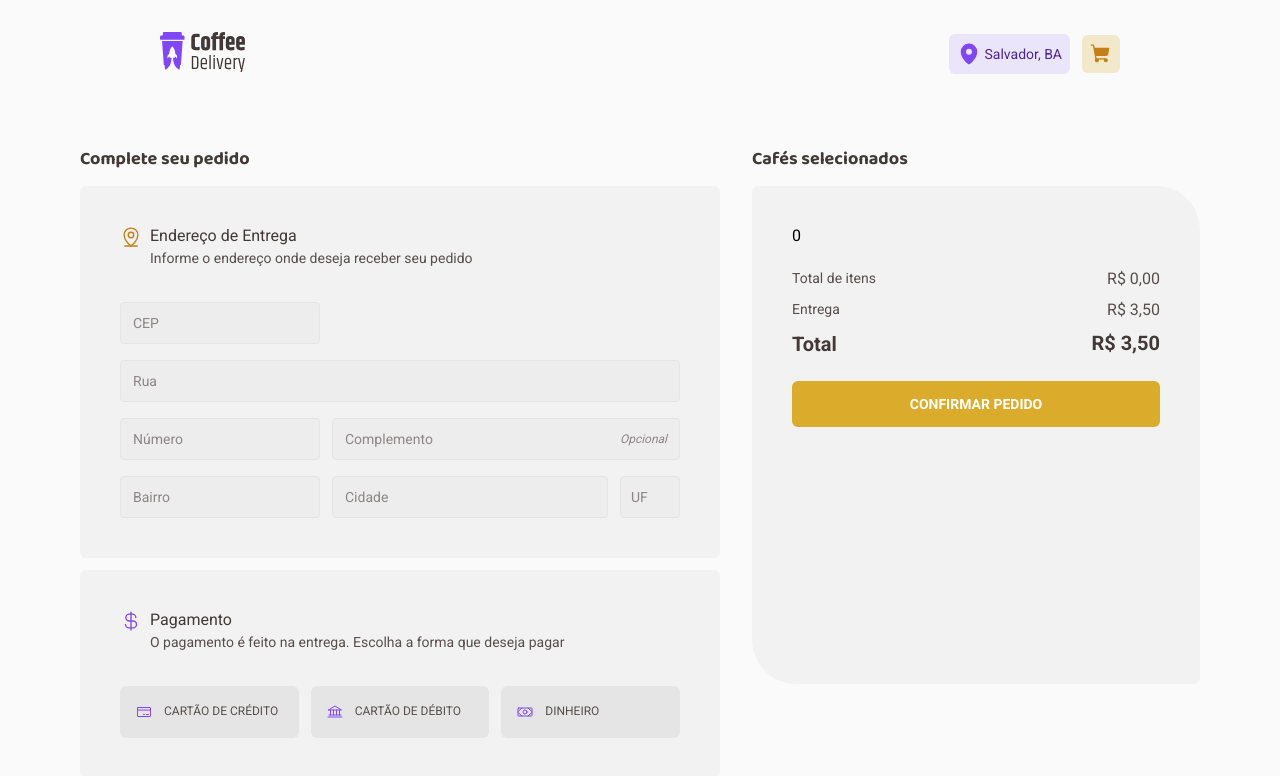
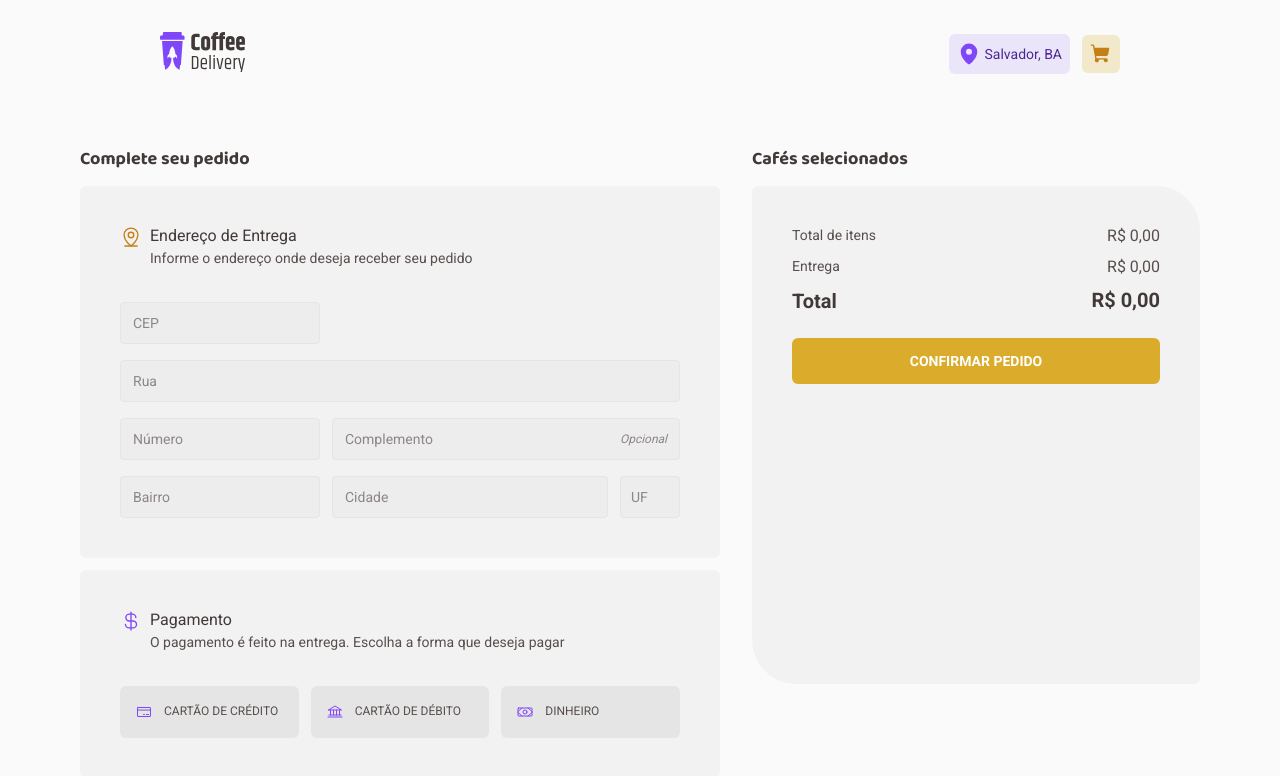
Before and after one commit to loressl/challenge-coffee-delivery, a React (Vite) app: page /checkout in a window 1280 px wide. Shown: the top 776 px of the page. Built offline with nearby package versions, Linux system fonts and the light colour scheme.

Commit message:
chore: inicializado adição de form e atualização no hook useCoffee

```diff
--- a/src/components/ButtonSelect/index.tsx
+++ b/src/components/ButtonSelect/index.tsx
@@ -7,12 +7,13 @@ interface ButtonSelectProps {
     total: number
     onIncrement: () => void
     onDecrement:() => void
+    disabledButton?: boolean
 }
 
-export function ButtonSelect({widthButton, heightButton, total, onIncrement, onDecrement}:ButtonSelectProps) {
+export function ButtonSelect({widthButton, heightButton, total, onIncrement, onDecrement, disabledButton}:ButtonSelectProps) {
     return (
         <ButtonSelectContainer widthButton={widthButton} heightButton={heightButton}>
-            <button onClick={onDecrement} disabled={total < 1}>
+            <button onClick={onDecrement} disabled={disabledButton}>
                 <Minus size={14} />
             </button>
             <span>{total}</span>
--- a/src/components/Input/index.tsx
+++ b/src/components/Input/index.tsx
@@ -1,7 +1,7 @@
-import { HTMLAttributes } from "react";
+import { InputHTMLAttributes } from "react";
 import { InputContainer } from "./styles";
 
-interface InputProps extends HTMLAttributes<HTMLInputElement> {
+interface InputProps extends InputHTMLAttributes<HTMLInputElement> {
     widthCustom: string
     optional?: string
 }
--- a/src/hooks/useCoffee.tsx
+++ b/src/hooks/useCoffee.tsx
@@ -17,6 +17,7 @@ interface CartCoffeeData {
     addCoffee: (coffeeId: number) => Promise<void>
     updateCoffeeAmount: ({coffeeId, amount}: UpdateCoffeeAmount) => void
     deliveryFee: number
+    removeCoffee: (coffeeId: number) => void
 }
 
 const CartCoffeeContext = createContext<CartCoffeeData>({} as CartCoffeeData)
@@ -77,8 +78,24 @@ export function CartCoffeeProvider({ children }: CartCoffeeProviderProps) {
         }
     }
 
+    const removeCoffee = (coffeeId: number) => {
+        try {
+            const newListCoffee = [...coffees]
+            const coffeeIndex = newListCoffee.findIndex((item) => item.id === coffeeId)
+            if(coffeeIndex >= 0) {
+                newListCoffee.splice(coffeeIndex, 1)
+                setCoffees(newListCoffee)
+                localStorage.setItem('@RocketCoffee:coffee', JSON.stringify(newListCoffee))
+            } else {
+                throw Error()
+            }
+        } catch (error) {
+            toast.error('Erro na remoção do produto')
+        }
+    }
+
     return (
-        <CartCoffeeContext.Provider value={{ coffees, addCoffee, updateCoffeeAmount, deliveryFee }}>
+        <CartCoffeeContext.Provider value={{ coffees, addCoffee, updateCoffeeAmount, deliveryFee, removeCoffee }}>
             {children}
         </CartCoffeeContext.Provider>
     )
--- a/src/pages/Checkout/components/Address/index.tsx
+++ b/src/pages/Checkout/components/Address/index.tsx
@@ -2,8 +2,21 @@ import { AddressContainer, FormContainer } from "./styles";
 import { MapPinLine } from 'phosphor-react'
 import { Input } from "../../../../components/Input";
 import { Frame } from "../Frame";
+import { cepMask } from '../../../../util/mask'
+import { FormEvent } from "react";
+import { useFormContext } from "react-hook-form";
 
 export function Address() {
+    const { register, setValue } = useFormContext()
+
+    const handleInputChange = (e: FormEvent<HTMLInputElement>) => {
+        const target = e.target as HTMLInputElement
+        if (target.name === 'cep'){
+            const mask = cepMask(target.value)
+            setValue(target.name, mask)
+        }
+        console.log(target.name)
+    }
 
     return (
         <AddressContainer>
@@ -17,8 +30,11 @@ export function Address() {
                 />
                 <FormContainer>
                     <Input
+                        {...register('cep')}
                         placeholder="CEP"
                         widthCustom="12.5rem"
+                        maxLength={8}
+                        onChange={(e) => handleInputChange(e)}
                     />
                     <Input
                         placeholder="Rua"
--- a/src/pages/Checkout/components/CoffeeSelected/index.tsx
+++ b/src/pages/Checkout/components/CoffeeSelected/index.tsx
@@ -1,16 +1,29 @@
 import { Trash } from "phosphor-react";
 import { ButtonSelect } from "../../../../components/ButtonSelect";
+import { useCoffee } from "../../../../hooks/useCoffee";
 import { Coffee } from "../../../../types";
 import { ButtonRemove, CoffeeSelectedContainer, Divider } from "./styles";
 
 interface CoffeeSelectedProps {
     coffee: Coffee
-    onIncrement: () => void
-    onDecrement: () => void
     subTotal: string
 }
 
-export function CoffeeSelected({coffee, onDecrement, onIncrement, subTotal }: CoffeeSelectedProps) {
+export function CoffeeSelected({coffee, subTotal }: CoffeeSelectedProps) {
+
+    const { updateCoffeeAmount, removeCoffee } = useCoffee()
+
+    const handleOnDecrement = (id: number, amount: number) => {
+        updateCoffeeAmount({ coffeeId: id, amount })
+    }
+
+    const handleOnIncrement = (id: number, amount: number) => {
+        updateCoffeeAmount({ coffeeId: id, amount })
+    }
+
+    const handleRemoveCoffee = (coffeeId: number) => {
+        removeCoffee(coffeeId)
+    }
 
     return (
         <>
@@ -24,10 +37,11 @@ export function CoffeeSelected({coffee, onDecrement, onIncrement, subTotal }: Co
                                 widthButton="4.5rem"
                                 heightButton="2rem"
                                 total={coffee.amount}
-                                onDecrement={onDecrement}
-                                onIncrement={onIncrement}
+                                disabledButton={coffee.amount === 1}
+                                onDecrement={() => handleOnDecrement(coffee.id, coffee.amount - 1)}
+                                onIncrement={() => handleOnIncrement(coffee.id, coffee.amount + 1)}
                             />
-                            <ButtonRemove>
+                            <ButtonRemove onClick={() => handleRemoveCoffee(coffee.id)}>
                                 <Trash size={16} />
                                 Remover
                             </ButtonRemove>
--- a/src/pages/Checkout/components/CoffeeSelected/styles.ts
+++ b/src/pages/Checkout/components/CoffeeSelected/styles.ts
@@ -55,6 +55,7 @@ export const ButtonRemove = styled.button`
   width: 5.688rem;
   border-radius: 6px;
   background: ${(props) => props.theme["base-button"]};
+  cursor: pointer;
 
   font-size: 12px;
   text-transform: uppercase;
--- a/src/pages/Checkout/components/ConfirmOrdered/index.tsx
+++ b/src/pages/Checkout/components/ConfirmOrdered/index.tsx
@@ -5,7 +5,7 @@ import { CoffeeSelected } from "../CoffeeSelected";
 import { ButtonConfirm, ConfirmOrderedContainer } from "./styles";
 
 export function ConfirmOrdered() {
-    const { coffees, updateCoffeeAmount, deliveryFee } = useCoffee()
+    const { coffees, deliveryFee } = useCoffee()
 
     const coffeesFormatted = coffees.map((coffee) => ({
         ...coffee,
@@ -25,25 +25,14 @@ export function ConfirmOrdered() {
         navigate('/success')
     }
 
-    const handleOnDecrement = (id: number, amount: number) => {
-        updateCoffeeAmount({ coffeeId: id, amount })
-    }
-
-    const handleOnIncrement = (id: number, amount: number) => {
-        updateCoffeeAmount({ coffeeId: id, amount })
-    }
-
     return (
         <ConfirmOrderedContainer>
             <p>Cafés selecionados</p>
             <div className="box-coffes-selected">
-                {coffeesFormatted.length &&
-                    coffeesFormatted.map((coffee) =>
+                {coffeesFormatted?.map((coffee) =>
                         <CoffeeSelected
                             coffee={coffee}
                             key={coffee.id}
-                            onDecrement={() => handleOnDecrement(coffee.id, coffee.amount - 1)}
-                            onIncrement={() => handleOnIncrement(coffee.id, coffee.amount + 1)}
                             subTotal={coffee.subTotal}
                         />
                     )
@@ -55,11 +44,11 @@ export function ConfirmOrdered() {
                     </div>
                     <div className="itens">
                         <p className="title-price">Entrega</p>
-                        <span>{formatPrice(deliveryFee)}</span>
+                        <span>{coffeesFormatted.length ? formatPrice(deliveryFee): formatPrice(0.0)}</span>
                     </div>
                     <div className="total">
                         <p className="title-total">Total</p>
-                        <span>{formatPrice(totalItens+deliveryFee)}</span>
+                        <span>{formatPrice( coffeesFormatted.length ? totalItens+deliveryFee: 0.0)}</span>
                     </div>
                 </div>
                 <ButtonConfirm onClick={handleConfirm}>
--- a/src/pages/Checkout/index.tsx
+++ b/src/pages/Checkout/index.tsx
@@ -1,17 +1,38 @@
+import { FormProvider, useForm } from 'react-hook-form'
+import { zodResolver } from '@hookform/resolvers/zod'
+import * as zod from 'zod'
+
 import { Address } from "./components/Address";
 import { ConfirmOrdered } from "./components/ConfirmOrdered";
 import { Payment } from "./components/Payment";
 import { CheckoutContainer, OrderedContainer } from "./styles";
 
+const addressFormValidationSchema = zod.object({
+    cep: zod.string().min(1, 'Informe o CEP'),
+    street: zod.string().min(1, 'Informe a rua')
+})
+
+type AddressFormData = zod.infer<typeof addressFormValidationSchema>
+
 export function Checkout() {
 
+    const addressForm = useForm<AddressFormData>({
+        resolver: zodResolver(addressFormValidationSchema),
+        defaultValues:{
+            cep: '',
+            street: ''
+        }
+    })
+
     return(
-        <CheckoutContainer>
-            <OrderedContainer>
-                <Address/>
-                <Payment />
-            </OrderedContainer>
-            <ConfirmOrdered/>
+        <CheckoutContainer action="">
+            <FormProvider {...addressForm}>
+                <OrderedContainer>
+                    <Address/>
+                    <Payment />
+                </OrderedContainer>
+                <ConfirmOrdered/>
+            </FormProvider>
         </CheckoutContainer>
     )
 }
--- a/src/pages/Checkout/styles.ts
+++ b/src/pages/Checkout/styles.ts
@@ -1,6 +1,6 @@
 import styled from "styled-components";
 
-export const CheckoutContainer = styled.div`
+export const CheckoutContainer = styled.form`
   display: flex;
   width: 100%;
   height: 100vh;
--- a/src/pages/Home/components/CardCoffee/index.tsx
+++ b/src/pages/Home/components/CardCoffee/index.tsx
@@ -44,6 +44,7 @@ export function CardCoffee({ coffee }: CardCoffeeProps){
                         widthButton="4.5rem"
                         heightButton="2.375rem"
                         total={coffee.amount || 0}
+                        disabledButton={coffee.amount === 0}
                         onDecrement={() => handleUpdateProduct(coffee.id, false, true)}
                         onIncrement={() => handleUpdateProduct(coffee.id, true, false)}
                     />
--- /dev/null
+++ b/src/util/mask.ts
@@ -0,0 +1,3 @@
+export const cepMask = (value: string) => {
+    return value.replace(/^([\d]{5})-*([\d]{3})/, '$1-$2')
+}
```
